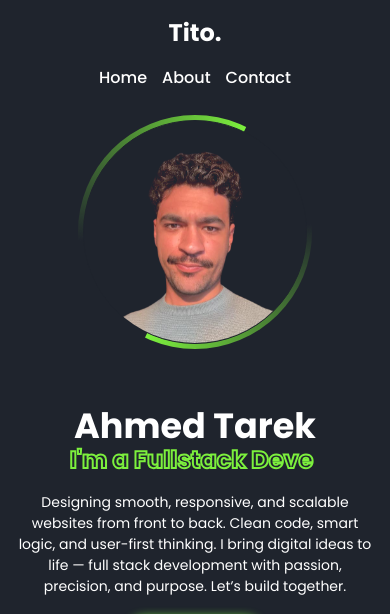
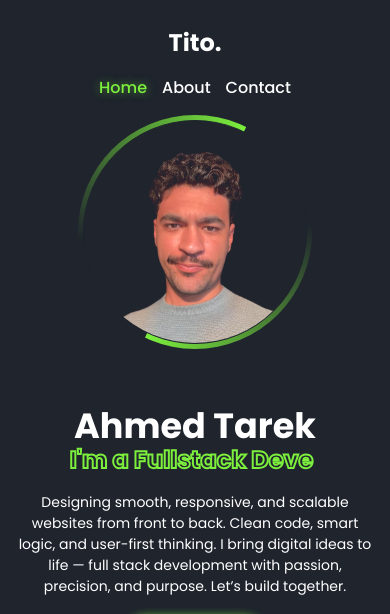
Before and after one commit to Tatatolly/Personal-Website, a plain HTML site: page index.html in a window 390 px wide. Shown: the top 614 px of the page. Drawn offline with nearby package versions, Linux system fonts and the light colour scheme; a web font is replaced by a local one.

Commit message:
Update style.css

```diff
--- a/style.css
+++ b/style.css
@@ -169,6 +169,11 @@ a{
 
 .navbar ul li:hover a{
     color: #7cf03d;
+}
+
+.navbar ul li a.active{
+    color: #7cf03d;
+    text-shadow: 0 0 10px rgba(124, 240, 61, 0.5);
 }
 
 .home{
@@ -568,6 +573,7 @@ a{
 
     .navbar .logo {
         font-size: 24px;
+        margin-top: 10px;
     }
 
     .home {
```
